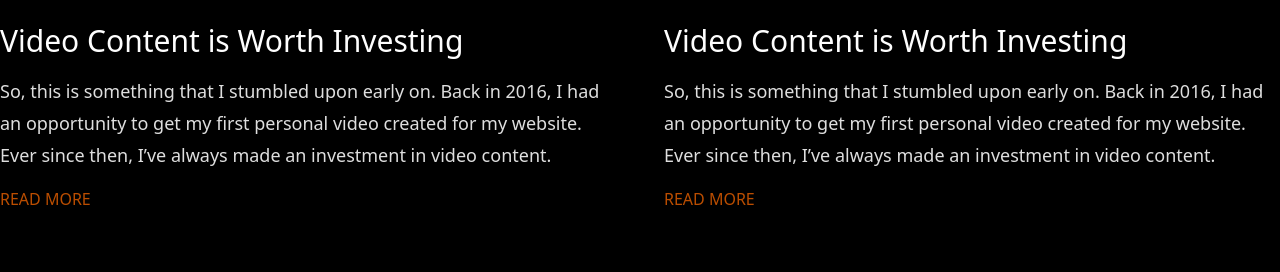
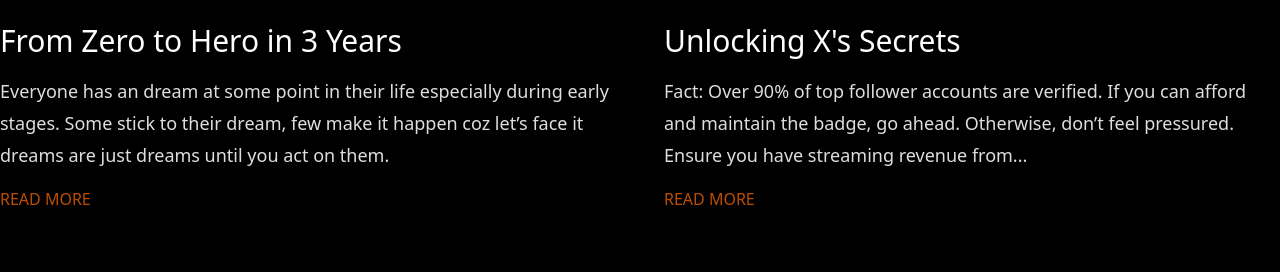
Before and after one commit to jarviswuod/jarvisWuodWebsite, a Django app: page /blogs/ in a window 1280 px wide. Shown: the part 2974-3246 px from the top of the page. Run offline with Django 5.2, Linux system fonts and the light colour scheme.

Commit message:
Updated blogs page content

```diff
--- a/templates/blogs.html
+++ b/templates/blogs.html
@@ -71,7 +71,7 @@
   <div class="max-w-[1280px] mx-auto">
     <ul class="mb-8 grid grid-cols-2 gap-12 gap-y-16">
       <li>
-        <a href="#" class="">
+        <a href="/hard-truths-habits-and-hustle" class="">
           <img
             class="mb-6"
             src="https://images.squarespace-cdn.com/content/v1/5f2983f35c36512f35fee7a6/f273102d-695c-4844-8913-6e826f812c8f/Video-Content-is-Worth-Investing.jpg?format=2500w"
@@ -80,20 +80,24 @@
         </a>
 
         <h3 class="text-3xl text-[#fefefe] font-medium mb-4">
-          Video Content is Worth Investing
+          Hard Truths, Habits, and Hustle
         </h3>
         <p class="text-lg/8 text-[#dedede] mb-4">
-          So, this is something that I stumbled upon early on. Back in 2016, I
-          had an opportunity to get my first personal video created for my
-          website. Ever since then, I’ve always made an investment in video
-          content.
+          "WTF, Why is it so hard to start writing again?" I asked myself as I
+          began drafting this piece. It’s been almost a month since I promised
+          myself to start again, yet, despite knowing that, I didn’t write...
         </p>
 
-        <a class="text-amber-700 uppercase" href="#"> Read More </a>
+        <a
+          class="text-amber-700 uppercase"
+          href="/hard-truths-habits-and-hustle"
+        >
+          Read More
+        </a>
       </li>
 
       <li>
-        <a href="#" class="">
+        <a href="/how-im-supercharging-my-personal" class="">
           <img
             class="mb-6"
             src="https://images.squarespace-cdn.com/content/v1/5f2983f35c36512f35fee7a6/f273102d-695c-4844-8913-6e826f812c8f/Video-Content-is-Worth-Investing.jpg?format=2500w"
@@ -101,20 +105,24 @@
           />
         </a>
         <h3 class="text-3xl text-[#fefefe] font-medium mb-4">
-          Video Content is Worth Investing
+          The 4-Step Blueprint
         </h3>
         <p class="text-lg/8 text-[#dedede] mb-4">
-          So, this is something that I stumbled upon early on. Back in 2016, I
-          had an opportunity to get my first personal video created for my
-          website. Ever since then, I’ve always made an investment in video
-          content.
+          A few days ago, I decided to get more active on X to grow my presence
+          and speed up my brand’s growth. Fast forward 28 days, and my account
+          shot up from 81 to 142 followers—that's a 75% increase!
         </p>
 
-        <a class="text-amber-700 uppercase" href="#"> Read More </a>
+        <a
+          class="text-amber-700 uppercase"
+          href="/how-im-supercharging-my-personal"
+        >
+          Read More
+        </a>
       </li>
 
       <li>
-        <a href="#" class="">
+        <a href="/from-struggles-to-strength" class="">
           <img
             class="mb-6"
             src="https://images.squarespace-cdn.com/content/v1/5f2983f35c36512f35fee7a6/f273102d-695c-4844-8913-6e826f812c8f/Video-Content-is-Worth-Investing.jpg?format=2500w"
@@ -122,20 +130,21 @@
           />
         </a>
         <h3 class="text-3xl text-[#fefefe] font-medium mb-4">
-          Video Content is Worth Investing
+          From Struggles to Strength
         </h3>
         <p class="text-lg/8 text-[#dedede] mb-4">
-          So, this is something that I stumbled upon early on. Back in 2016, I
-          had an opportunity to get my first personal video created for my
-          website. Ever since then, I’ve always made an investment in video
-          content.
+          I’ve always wanted to change, but I didn’t know where to start. Then,
+          I found guidance from James Clear, Alex Hormozi, and Dan Koe—mentors
+          who’ve shaped my journey both online and in my personal life.
         </p>
 
-        <a class="text-amber-700 uppercase" href="#"> Read More </a>
+        <a class="text-amber-700 uppercase" href="/from-struggles-to-strength">
+          Read More
+        </a>
       </li>
 
       <li>
-        <a href="#" class="">
+        <a href="/crack-the-tech-code" class="">
           <img
             class="mb-6"
             src="https://images.squarespace-cdn.com/content/v1/5f2983f35c36512f35fee7a6/f273102d-695c-4844-8913-6e826f812c8f/Video-Content-is-Worth-Investing.jpg?format=2500w"
@@ -143,20 +152,21 @@
           />
         </a>
         <h3 class="text-3xl text-[#fefefe] font-medium mb-4">
-          Video Content is Worth Investing
+          Crack the Tech Code
         </h3>
         <p class="text-lg/8 text-[#dedede] mb-4">
-          So, this is something that I stumbled upon early on. Back in 2016, I
-          had an opportunity to get my first personal video created for my
-          website. Ever since then, I’ve always made an investment in video
-          content.
+          2024 is winding down, with just four months left. Did you know this
+          time frame is ample to master a tech skill of your choice or level up
+          using free resources. As a result you...
         </p>
 
-        <a class="text-amber-700 uppercase" href="#"> Read More </a>
+        <a class="text-amber-700 uppercase" href="/crack-the-tech-code">
+          Read More
+        </a>
       </li>
 
       <li>
-        <a href="#" class="">
+        <a href="/from-zero-to-hero-in-3-years" class="">
           <img
             class="mb-6"
             src="https://images.squarespace-cdn.com/content/v1/5f2983f35c36512f35fee7a6/f273102d-695c-4844-8913-6e826f812c8f/Video-Content-is-Worth-Investing.jpg?format=2500w"
@@ -164,20 +174,24 @@
           />
         </a>
         <h3 class="text-3xl text-[#fefefe] font-medium mb-4">
-          Video Content is Worth Investing
+          From Zero to Hero in 3 Years
         </h3>
         <p class="text-lg/8 text-[#dedede] mb-4">
-          So, this is something that I stumbled upon early on. Back in 2016, I
-          had an opportunity to get my first personal video created for my
-          website. Ever since then, I’ve always made an investment in video
-          content.
+          Everyone has an dream at some point in their life especially during
+          early stages. Some stick to their dream, few make it happen coz let’s
+          face it dreams are just dreams until you act on them.
         </p>
 
-        <a class="text-amber-700 uppercase" href="#"> Read More </a>
+        <a
+          class="text-amber-700 uppercase"
+          href="/from-zero-to-hero-in-3-years"
+        >
+          Read More
+        </a>
       </li>
 
       <li>
-        <a href="#" class="">
+        <a href="/unlocking-xs-secrets" class="">
           <img
             class="mb-6"
             src="https://images.squarespace-cdn.com/content/v1/5f2983f35c36512f35fee7a6/f273102d-695c-4844-8913-6e826f812c8f/Video-Content-is-Worth-Investing.jpg?format=2500w"
@@ -185,37 +199,17 @@
           />
         </a>
         <h3 class="text-3xl text-[#fefefe] font-medium mb-4">
-          Video Content is Worth Investing
+          Unlocking X's Secrets
         </h3>
         <p class="text-lg/8 text-[#dedede] mb-4">
-          So, this is something that I stumbled upon early on. Back in 2016, I
-          had an opportunity to get my first personal video created for my
-          website. Ever since then, I’ve always made an investment in video
-          content.
+          Fact: Over 90% of top follower accounts are verified. If you can
+          afford and maintain the badge, go ahead. Otherwise, don’t feel
+          pressured. Ensure you have streaming revenue from...
         </p>
 
-        <a class="text-amber-700 uppercase" href="#"> Read More </a>
-      </li>
-
-      <li>
-        <a href="#" class="">
-          <img
-            class="mb-6"
-            src="https://images.squarespace-cdn.com/content/v1/5f2983f35c36512f35fee7a6/f273102d-695c-4844-8913-6e826f812c8f/Video-Content-is-Worth-Investing.jpg?format=2500w"
-            alt="Video Content is Worth Investing"
-          />
+        <a class="text-amber-700 uppercase" href="/unlocking-xs-secrets">
+          Read More
         </a>
-        <h3 class="text-3xl text-[#fefefe] font-medium mb-4">
-          Video Content is Worth Investing
-        </h3>
-        <p class="text-lg/8 text-[#dedede] mb-4">
-          So, this is something that I stumbled upon early on. Back in 2016, I
-          had an opportunity to get my first personal video created for my
-          website. Ever since then, I’ve always made an investment in video
-          content.
-        </p>
-
-        <a class="text-amber-700 uppercase" href="#"> Read More </a>
       </li>
     </ul>
 
```
